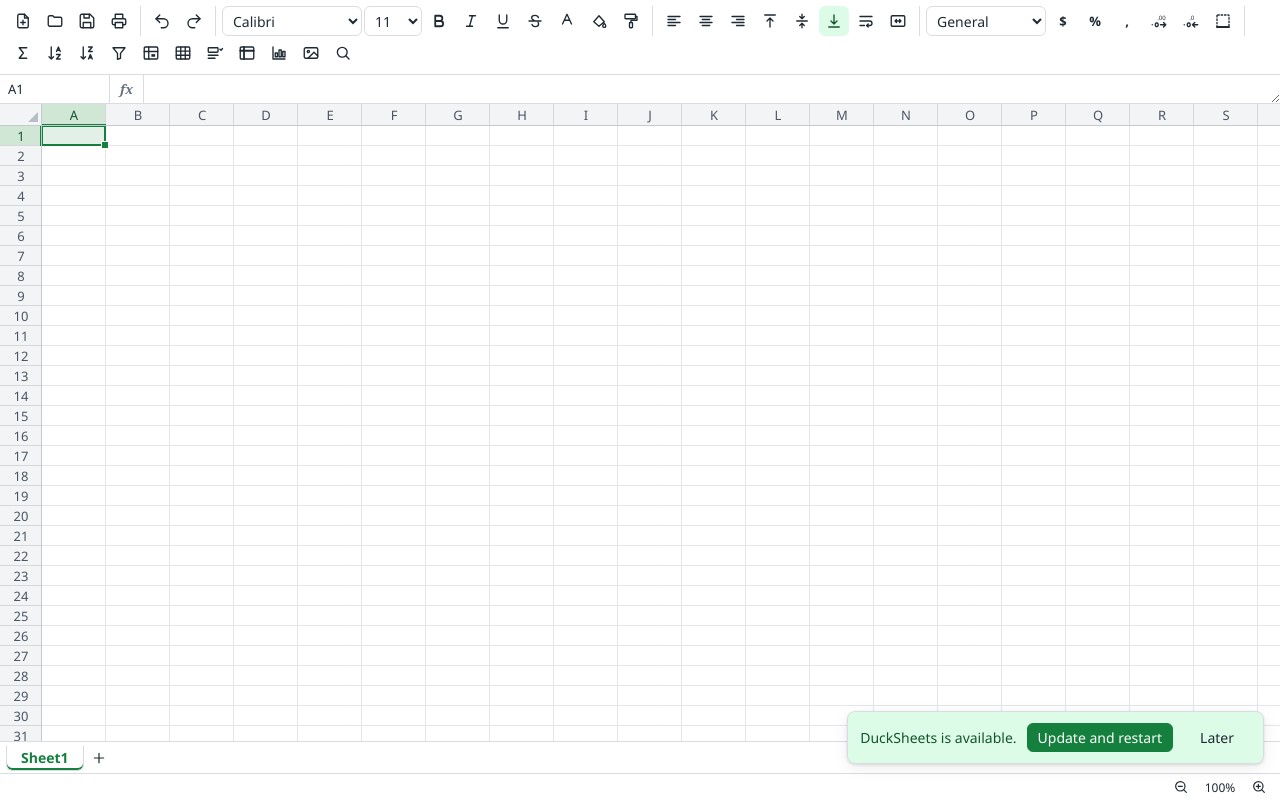
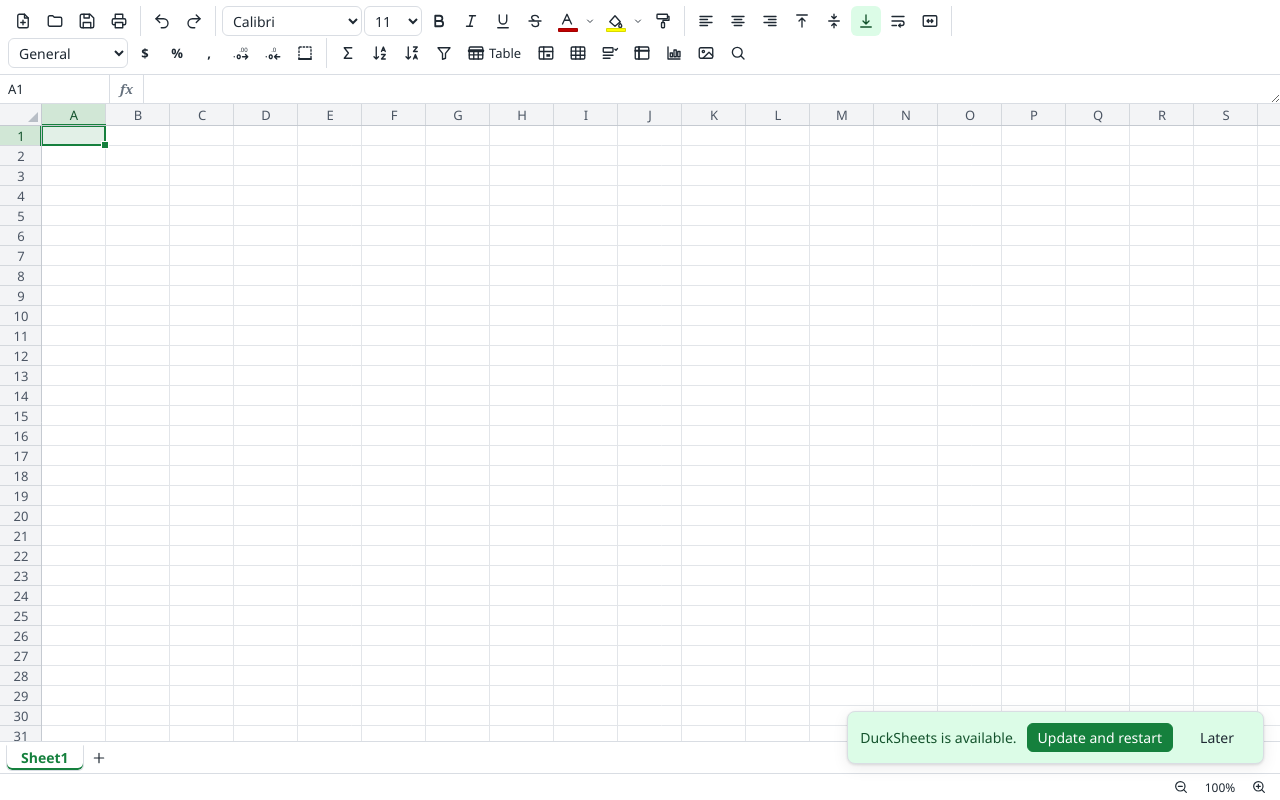
Before and after one commit to duckrice/ducksheets, a website built with Vite: page index.html in a window 1280 px wide. Built offline with nearby package versions, Linux system fonts and the light colour scheme.

Commit message:
Colour buttons apply the last colour; a labelled Table button
Co-Authored-By: Claude Opus 5.5 <noreply@anthropic.com>

```diff
--- a/package.json
+++ b/package.json
@@ -1,7 +1,7 @@
 {
   "name": "ducksheets",
   "private": true,
-  "version": "1.12.0",
+  "version": "1.13.0",
   "type": "module",
   "scripts": {
     "dev": "vite",
--- a/src-tauri/Cargo.toml
+++ b/src-tauri/Cargo.toml
@@ -1,6 +1,6 @@
 [package]
 name = "ducksheets"
-version = "1.12.0"
+version = "1.13.0"
 description = "A spreadsheet that opens and saves Excel workbooks"
 authors = ["Duckrice"]
 edition = "2021"
--- a/src-tauri/tauri.conf.json
+++ b/src-tauri/tauri.conf.json
@@ -1,7 +1,7 @@
 {
   "$schema": "https://schema.tauri.app/config/2",
   "productName": "DuckSheets",
-  "version": "1.12.0",
+  "version": "1.13.0",
   "identifier": "com.duckrice.ducksheets",
   "build": {
     "beforeDevCommand": "npm run dev",
--- a/src/datatools.ts
+++ b/src/datatools.ts
@@ -91,6 +91,11 @@ function summarize(doc: Doc) {
   );
 }
 
+/** The table styles to choose from, for the data around the selection. */
+export function tableMenu(doc: Doc): MenuItem[] {
+  return TABLE_STYLES.map(([label, header, band, style]) => ({ label, swatch: [header, band], action: () => doc.formatAsTable(block(doc), header, band, style) }));
+}
+
 /** Excel's table colours: the header's, the light one for every other row, and its own style of that colour. */
 const TABLE_STYLES: [string, string, string, string][] = [
   ["Blue", "#4472C4", "#D9E1F2", "TableStyleMedium2"],
@@ -124,10 +129,7 @@ function goalSeek(doc: Doc) {
 
 export function dataMenu(doc: Doc): MenuItem[] {
   return [
-    {
-      label: "Format as table",
-      items: TABLE_STYLES.map(([label, header, band, style]) => ({ label, action: () => doc.formatAsTable(block(doc), header, band, style) })),
-    },
+    { label: "Format as table", items: tableMenu(doc) },
     { label: "Summarize (PivotTable)…", action: () => summarize(doc) },
     { label: "Goal seek…", action: () => goalSeek(doc) },
     { label: "Remove duplicates…", action: () => removeDuplicates(doc) },
--- a/src/icons.ts
+++ b/src/icons.ts
@@ -43,6 +43,7 @@ const PATHS = {
   picture: '<rect x="3" y="5" width="18" height="14" rx="2"/><circle cx="8.500" cy="10" r="1.500"/><path d="m21 16-5-5-8 8"/>',
   layout: '<rect x="3" y="3" width="18" height="18" rx="1"/><path d="M3 9h18M3 15h18M9 3v18M15 3v18" opacity=".55"/>',
   keyboard: '<rect x="2" y="6" width="20" height="12" rx="2"/><path d="M6 10h.01M10 10h.01M14 10h.01M18 10h.01M7 14h10"/>',
+  formatTable: '<rect x="3" y="4" width="18" height="16" rx="1.500"/><path d="M3 9h18" stroke-width="4"/><path d="M3 14.500h18M9 9v11M15 9v11"/>',
   table: '<rect x="3" y="4" width="18" height="16" rx="1.500"/><path d="M3 9.500h18M3 15h18M9 4v16M15 4v16"/>',
   shading: '<path d="m4 13 7-7 7 7-7 7z"/><path d="M8 9 4.500 5.500M19 15s2 2.300 2 3.500a2 2 0 0 1-4 0c0-1.200 2-3.500 2-3.500z"/>',
   print: '<path d="M7 9V3h10v6M7 17H5a2 2 0 0 1-2-2v-4a2 2 0 0 1 2-2h14a2 2 0 0 1 2 2v4a2 2 0 0 1-2 2h-2"/><path d="M7 14h10v7H7z"/>',
--- a/src/styles.css
+++ b/src/styles.css
@@ -825,3 +825,69 @@ body {
   resize: vertical;
   font: inherit;
 }
+
+/* ---- colour buttons: apply the last colour, or open the palette ---- */
+.color-split {
+  display: inline-flex;
+  align-items: stretch;
+}
+
+.tb.color-main {
+  position: relative;
+  border-top-right-radius: 0;
+  border-bottom-right-radius: 0;
+  padding-right: 4px;
+}
+
+.color-bar {
+  position: absolute;
+  left: 6px;
+  right: 4px;
+  bottom: 4px;
+  height: 4px;
+  border-radius: 1px;
+  background: var(--bar);
+  box-shadow: inset 0 0 0 1px rgb(0 0 0 / 0.15);
+}
+
+.tb.color-more {
+  min-width: 16px;
+  padding: 0;
+  border-top-left-radius: 0;
+  border-bottom-left-radius: 0;
+}
+
+.tb.color-more svg {
+  width: 12px;
+  height: 12px;
+}
+
+/* A button with a word beside its icon. */
+.tb.labelled {
+  width: auto;
+  gap: 4px;
+  padding: 0 8px 0 6px;
+  font: inherit;
+  font-size: 13px;
+}
+
+/* The colour preview in front of a menu item (table styles). */
+.menu-swatch {
+  display: inline-flex;
+  flex-direction: column;
+  width: 22px;
+  height: 16px;
+  margin-right: 8px;
+  vertical-align: middle;
+  border-radius: 2px;
+  overflow: hidden;
+  box-shadow: 0 0 0 1px rgb(0 0 0 / 0.15);
+}
+
+.menu-swatch span {
+  flex: 1;
+}
+
+.menu-item:has(.menu-swatch) {
+  justify-content: flex-start;
+}
--- a/src/toolbar.ts
+++ b/src/toolbar.ts
@@ -10,7 +10,7 @@ import { MAX_COLS, MAX_ROWS, type Range } from "./model";
 import { locale } from "./numfmt";
 import { menu, popover } from "./ui";
 import { conditionalMenu } from "./cfmenu";
-import { dataMenu } from "./datatools";
+import { dataMenu, tableMenu } from "./datatools";
 import { validationDialog } from "./valmenu";
 import { lookOf, type Border, type BorderSide, type StyleChange } from "./xlsx/styles";
 
@@ -154,11 +154,37 @@ export function createToolbar(doc: Doc, grid: Grid, actions: ToolbarActions) {
         h("button", { type: "button", class: "btn subtle small wide", onclick: () => (close(), choose(null)) }, none),
       ),
     );
-  const textColor = button("textColor", "Text colour", () => palette(textColor, (color) => apply({ color }), "Automatic"));
-  const fillColor = button("fillColor", "Fill colour", () => palette(fillColor, (fill) => apply({ fill }), "No fill"));
+  /**
+   * A colour button as Excel's: clicking it gives the selection the last colour chosen (shown as a
+   * bar under the icon), the arrow beside it opens the palette.
+   */
+  const colorButton = (name: IconName, title: string, first: string, give: (color: string | null) => void, none: string) => {
+    let last: string | null = first;
+    const bar = h("span", { class: "color-bar" });
+    const show = () => bar.style.setProperty("--bar", last ?? "transparent");
+    show();
+    const main = h("button", { type: "button", class: "tb color-main", title: `${title}`, "aria-label": title, html: icon(name) }, bar);
+    const more = h("button", { type: "button", class: "tb color-more", title: `More colours for ${title.toLowerCase()}`, "aria-label": `Choose the ${title.toLowerCase()}`, html: icon("caret") });
+    for (const el of [main, more]) el.addEventListener("mousedown", (e) => e.preventDefault());
+    main.addEventListener("click", () => give(last));
+    more.addEventListener("click", () =>
+      palette(more, (color) => {
+        last = color;
+        show();
+        give(color);
+      }, none),
+    );
+    return h("span", { class: "color-split" }, main, more);
+  };
+  const textColor = colorButton("textColor", "Text colour", "#C00000", (color) => apply({ color }), "Automatic");
+  const fillColor = colorButton("fillColor", "Fill colour", "#FFFF00", (fill) => apply({ fill }), "No fill");
 
   const conditional = button("conditional", "Conditional formatting", () => menu(conditional, conditionalMenu(doc)));
-  const dataTools = button("table", "Data tools: remove duplicates, text to columns", () => menu(dataTools, dataMenu(doc)));
+  const dataTools = button("table", "Data tools: remove duplicates, text to columns, summarize, goal seek", () => menu(dataTools, dataMenu(doc)));
+  // Format as table, out in the open: a labelled button with the styles to pick from.
+  const tableButton = h("button", { type: "button", class: "tb labelled", title: "Format as table: a coloured header, striped rows and filter buttons for the selected data", html: icon("formatTable") }, "Table");
+  tableButton.addEventListener("mousedown", (e) => e.preventDefault());
+  tableButton.addEventListener("click", () => menu(tableButton, tableMenu(doc)));
 
   // Number formats.
   const formats = numberFormats();
@@ -252,6 +278,7 @@ export function createToolbar(doc: Doc, grid: Grid, actions: ToolbarActions) {
       button("sortAsc", "Sort A to Z (smallest first)", () => sortBy(false)),
       button("sortDesc", "Sort Z to A (largest first)", () => sortBy(true)),
       button("filter", "Filter (Ctrl+Shift+L)", () => doc.toggleFilter(), () => !!doc.sheet.filter),
+      tableButton,
       conditional,
       dataTools,
       button("validation", "Data validation: a list to choose from, or limits on numbers", () => validationDialog(doc)),
--- a/src/ui.ts
+++ b/src/ui.ts
@@ -38,6 +38,8 @@ export function popover(anchor: HTMLElement, make: (close: () => void) => HTMLEl
 }
 
 export interface MenuItem {
+  /** Colours shown before the label, as a little preview. */
+  swatch?: string[];
   label: string;
   action?: () => void;
   /** A menu inside the menu. */
@@ -69,6 +71,7 @@ export function menu(anchor: HTMLElement, items: MenuItem[]) {
                 }
               },
             },
+            item.swatch ? h("span", { class: "menu-swatch", "aria-hidden": "true" }, ...item.swatch.map((color) => h("span", { style: `background:${color}` }))) : null,
             item.label,
             item.items ? h("span", { class: "menu-more" }, "›") : null,
           ),
```
Also changed, not shown: 2 other files.
